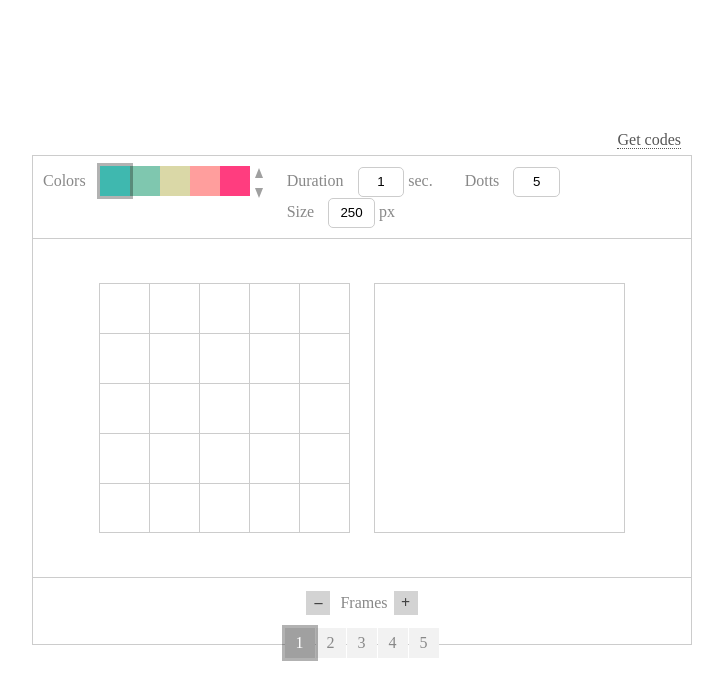
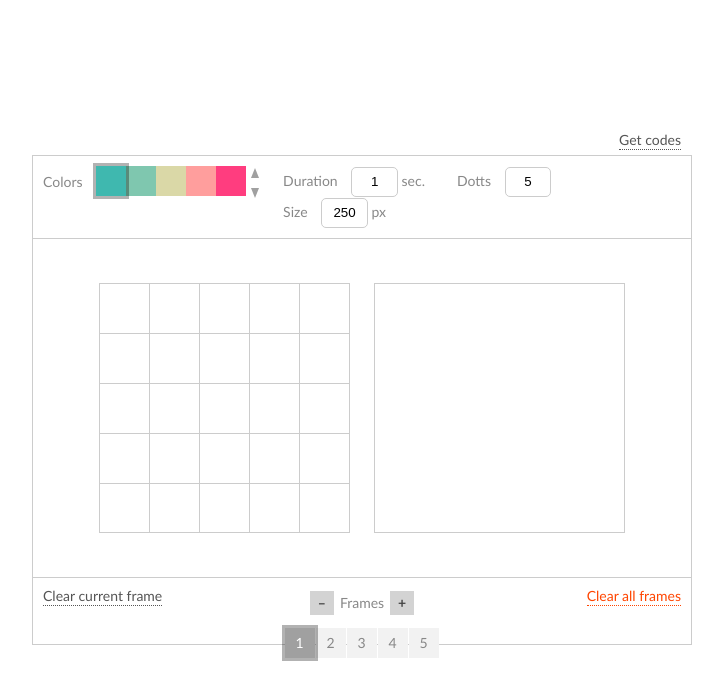
Before and after one commit to yoksel/shadowPainter, a website: page index.html in a window 1280 px wide. Shown: the whole page, without its empty margins (278-1001 px from the left). Drawn offline with Linux system fonts and the light colour scheme.

Commit message:
Add clearing frames. Add templates for controls.

```diff
--- a/_src/css/style.scss
+++ b/_src/css/style.scss
@@ -18,12 +18,25 @@ $color-step-d: darken($color-step, 20);
   clear: both;
 }
 
+@mixin dotted-text($color: #555) {
+  border-bottom: 1px dotted;
+  line-height: 1.2;
+  color: $color;
+  cursor: pointer;
+}
+
 $time: 1s;
 
 @import "reset";
 
 * {
 box-sizing: border-box;
+}
+
+BODY {
+  background: #FFF;
+  font: 14px/1.4 'Trebuchet MS', Verdana, sans-serif;
+  color: #333;
 }
 
 LABEL {
@@ -132,15 +145,10 @@ LABEL {
 }
 :checked + .cell__lbl {
   position: relative;
-/*  z-index: 5;
-  background: gold;
-  opacity: .5*/
   }
 .is-colored {
   background: $color-active;
 }
-
-
 
 /* Result Box
 ----------------------------- */
@@ -160,10 +168,7 @@ LABEL {
   opacity: .2;
 }
 
-//.b-box--result .dot
 .is-running{
- /*-webkit-animation: $time shadows linear infinite;
-  animation: $time shadows linear infinite;*/
 }
 
 @keyframes shadows {}
@@ -180,7 +185,6 @@ LABEL {
 }
 .color {
   display: inline-block;
-  /*float: left;*/
   width: $dotSize;
   height: $dotSize;
   }
@@ -220,14 +224,14 @@ LABEL {
     border-color: darken($color-step-d, 30) transparent;
   }
 }
-.colors-controls__item-up {
+.colors-controls__item--up {
   top: 0;
   border-top: 0;
   &:active {
     top: 2px;
   }
 }
-.colors-controls__item-down {
+.colors-controls__item--down {
   bottom: 0;
   border-bottom: 0;
   &:active {
@@ -236,6 +240,9 @@ LABEL {
 }
 /* Panel
 ----------------------------- */
+.b-panel {
+  position: relative;
+  }
 .b-panel__item {
   float: left;
   margin-left: $padding*1.6;
@@ -333,6 +340,26 @@ LABEL {
   display: none;
 }
 
+.frames-clear {
+  position: absolute;
+  top: $padding/2;
+  &:hover {
+    padding-top: 1px;
+  }
+}
+
+.frames-clear--current {
+  left: $padding/2;
+  @include dotted-text;
+}
+.frames-clear--all {
+  right: $padding/2;
+  @include dotted-text(orangered);
+}
+
+.is--sleepy {
+  color: #777
+}
 /* Codes
 ----------------------------- */
 .b-codes {
@@ -358,9 +385,10 @@ LABEL {
   position: absolute;
   top: -$padding*1.2;
   right: $padding/2;
-  border-bottom: 1px dotted;
-  color: #555;
-  cursor: pointer;
+  @include dotted-text;
+  &:hover {
+    padding-top: 1px;
+  }
 }
 .b-codes__wrapper {
   display: none;
--- a/assets/js/script.js
+++ b/assets/js/script.js
@@ -68,6 +68,16 @@ function shadowPainter() {
   Color.StyleTempl = "." + Color.className + "--{i} {background: {color};}\n";
   Color.controlTempl = "<li class=\"{itemsClass} {itemsClass}-{direction}\" data-direction=\"{direction}\"></li>"
 
+  Color.upDown = {
+    list: {
+      "up": "",
+      "down": ""
+    },
+    replacements: {
+      "{itemsClass}": Color.controlClass
+    },
+    template: "<li class=\"{itemsClass} {itemsClass}--{action}\" data-action=\"{action}\"></li>"
+  };
 
   var Step = {
     className: "step",
@@ -76,11 +86,36 @@ function shadowPainter() {
     inputData: "",
     labelContent: "{i+1}",
     controlClass: "steps-control",
+    clearFramesClass: "frames-clear",
+
     currentNum: 0,
     customClass: "{customClass}",
     hiddenClass: "is-hidden",
     disabledClass: "is-disabled"
   };
+  Step.plusMinus = {
+    list: {
+      "minus": "&ndash;",
+      "plus": "+"
+    },
+    replacements: {
+      "{itemsClass}": Step.controlClass
+    },
+    template: "<span class=\"{itemsClass} {itemsClass}--{action}\" data-action=\"{action}\">{text}</span>",
+    insertBetween: "Frames"
+  };
+
+  Step.clearFrames = {
+    list: {
+      "current": "Clear current frame",
+      "all": "Clear all frames"
+    },
+    replacements: {
+      "{itemsClass}": Step.clearFramesClass
+    },
+    template: "<span class=\"{itemsClass} {itemsClass}--{action}\" data-action=\"{action}\">{text}</span>"
+  };
+
 
   var templatesConfig = [Cell, Color, Step];
 
@@ -162,6 +197,8 @@ function shadowPainter() {
 
     return keyFrames;
   }
+
+  // -----------------------------------------
 
   function setTimer( func, params ) {
     if ( timer ){
@@ -346,6 +383,25 @@ function shadowPainter() {
 
   // -----------------------------------------
 
+  this.createControls = function( data ) {
+    var output = "";
+
+    var counter = 0;
+    for (var item in data.list ){
+      data.replacements["{action}"] = item;
+      data.replacements["{text}"] = data.list[ item ];
+      output += fillTemplate( data.template, data.replacements );
+
+      if ( counter == 0 && data.insertBetween ){
+        output += data.insertBetween;
+      }
+      counter++;
+    }
+    return output;
+  }
+
+  // -----------------------------------------
+
   this.addDataDefautlt = function( elem, defaultValue){
     var defData = elem.getAttribute("data-default");
     if ( defData == null ){
@@ -367,8 +423,6 @@ function shadowPainter() {
       items[i].onclick = function() {
         func.call(parent, this);
       }
-
-
     }
   }
 
@@ -397,7 +451,6 @@ function shadowPainter() {
           func.call(parent, this);
         }
       }
-
     }
   }
 
@@ -505,6 +558,23 @@ function shadowPainter() {
       } // End verticals
 
     };
+  }
+
+  // -----------------------------------------
+
+  this.resetCurrentFrame = function(frame) {
+
+    k = currentFrame;
+    Frames[k] = { active: 0 };
+
+    for (var hpos = 0; hpos < Scene.oneSideMax; hpos++) { // verticals
+      Frames[k][hpos] = {};
+      for (var vpos = 0; vpos < Scene.oneSideMax; vpos++) { // gorizontals
+        Frames[k][hpos][vpos] = {
+          "color": Color.transparent
+        };
+      }  // End gorizontals
+    } // End verticals
 
   }
 
@@ -709,7 +779,7 @@ function shadowPainter() {
 
     Elems.palette.innerHTML += "<h4 class='b-title'>Colors</h4> ";
     Elems.palette.innerHTML += "<ul class=\"items items--colors\"></ul>";
-    Elems.palette.innerHTML += "<ul class=\"items items--colors-controls\"></ul>";
+    Elems.palette.innerHTML += "<ul class=\"items items--colors-controls\">" + this.createControls( Color.upDown ) +"</ul>";
 
     this.fillPalette();
     this.addEvents( Color.inputClass, this.onClickColor );
@@ -717,7 +787,6 @@ function shadowPainter() {
     var first = doc.querySelector( checkDot(Color.inputClass) );
     first.checked = true;
 
-    this.addColorsControls();
     this.addEvents( Color.controlClass, this.onClickColorControl );
   }
 
@@ -768,24 +837,6 @@ function shadowPainter() {
 
   // -----------------------------------------
 
-  this.addColorsControls = function () {
-    var controlsDirects = ["up", "down"];
-
-    var controlsItems = doc.querySelector(".items--colors-controls");
-
-    for (var i = 0; i < controlsDirects.length; i++) {
-      var replacements = {
-        "{direction}": controlsDirects[i],
-        "{itemsClass}": Color.controlClass
-      };
-      var colorControlItem = fillTemplate( Color.controlTempl, replacements );
-      controlsItems.innerHTML += colorControlItem;
-    }
-
-  }
-
-  // -----------------------------------------
-
   this.onClickColor = function( elem ){
 
     Color.current = elem.getAttribute("data-color");
@@ -825,11 +876,8 @@ function shadowPainter() {
   this.createSteps = function(){
     var output = "";
 
-    var controlPlus = "<span class=\"steps-control steps-control--plus\" data-action=\"plus\">+</span>";
-    var controlMinus = "<span class=\"steps-control steps-control--minus\" data-action=\"minus\">&ndash;</span>";
+    Elems.steps.innerHTML += "<h4 class='b-title'>" + this.createControls( Step.plusMinus ) + "</h4> ";
 
-
-    Elems.steps.innerHTML += "<h4 class='b-title'>" + controlMinus + " Frames" + controlPlus + "</h4> ";
 
     for (var i = 0; i < Anim.stepsMax; i++) {
       var customClass = i < Anim.steps ? "" : " " + Step.hiddenClass;
@@ -846,11 +894,15 @@ function shadowPainter() {
 
     Elems.steps.innerHTML += "<ul class=\"items items--steps\">" + output + "</ul>";
 
+    Elems.steps.innerHTML += this.createControls( Step.clearFrames );
+
     var first = doc.querySelector(checkDot (Step.inputClass) );
     first.checked = true;
 
     this.addEvents( Step.inputClass, this.onClickStep );
     this.addEvents( Step.controlClass, this.onClickStepControl );
+    this.addEvents( Step.clearFramesClass, this.onClickClearFrames );
+
   }
 
   // -----------------------------------------
@@ -913,6 +965,25 @@ function shadowPainter() {
     if ( disabledItem ){
      disabledItem.classList.remove(Step.disabledClass);
     }
+  }
+
+  // -----------------------------------------
+
+  this.onClickClearFrames = function( elem ){
+
+    var action = elem.getAttribute("data-action");
+
+    if ( action == "all" ){
+      this.createFramesSet();
+      this.paintShadow();
+      this.updateCells();
+    }
+    else {
+      this.resetCurrentFrame();
+      this.paintShadow();
+      this.updateCells();
+    }
+
   }
 
   // -----------------------------------------
```
Also changed, not shown: assets/css/style.css.
